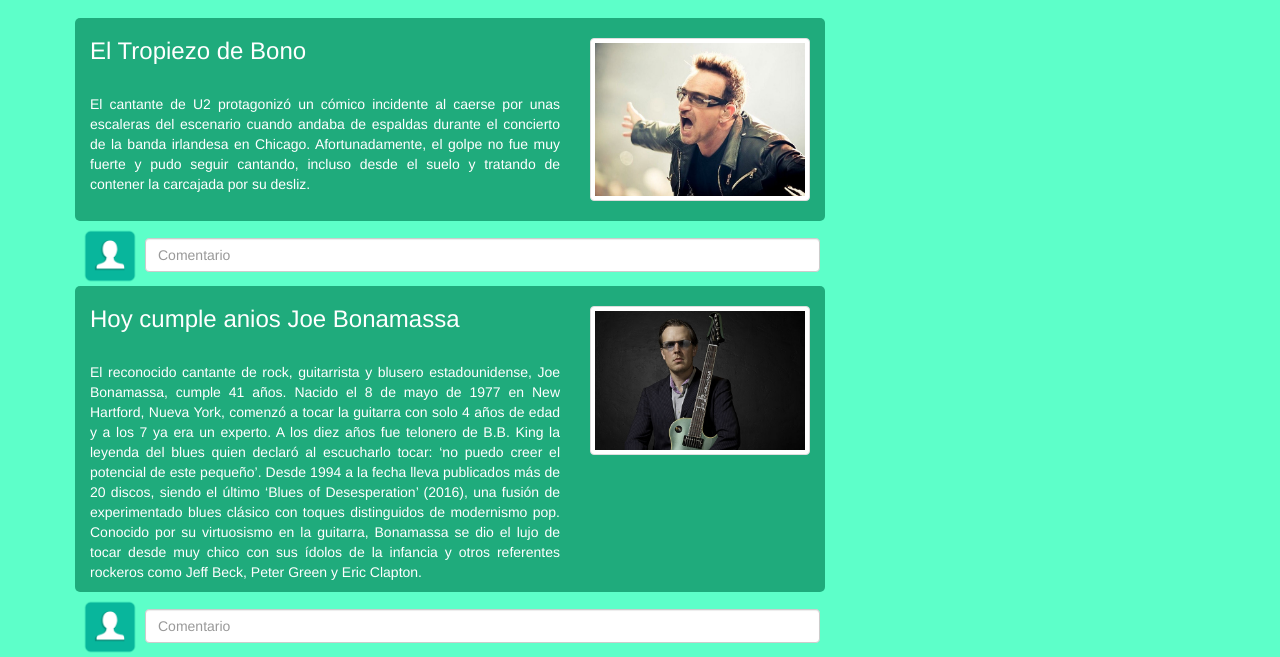
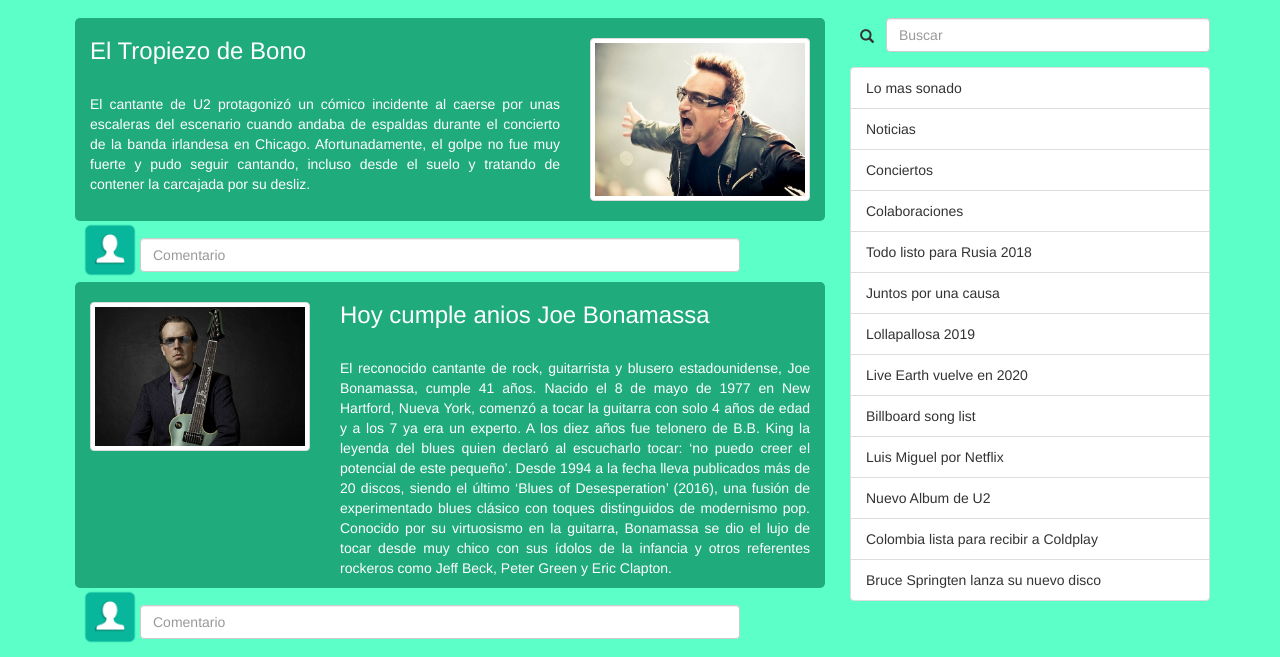
Before and after one commit to grandavi/Prueba_Frameworks_Librerias_CSS, a plain HTML site: page Blog_Bootstrap/index.html in a window 1280 px wide. Shown: the part 264-921 px from the top of the page. Drawn offline with Linux system fonts and the light colour scheme.

Commit message:
Primer_respaldo_b3
este es el ultimo respaldo del blog de bootstrap

```diff
--- a/Blog_Bootstrap/css/style.css
+++ b/Blog_Bootstrap/css/style.css
@@ -37,15 +37,33 @@ color: white;
   border-radius: 5px;
 }
 .cajatexto{
-  width: 90%;
-  margin-left: 10%;
+  width: 80%;
+  margin-left: 8%;
   margin-top: 17px;
-
+  margin-bottom: 10px;
 }
 .iconousuario{
-  margin-top: 5px;
+  margin-top: -1px;
   margin-left: 10px;
   width: 8%;
   height: 8%;
   float: left;
 }
+.iconsetup{
+margin-left: 10px;
+margin-top: 10px;
+}
+.barrabusqueda{
+  width: 90%;
+  float: right;
+}
+.listagrupal{
+  margin-top: 20px;
+}
+@media (max-width: 800px){
+  .cajaredeslogo{
+    display: flex;
+    justify-content: center;
+    align-items: center;
+  }
+}
--- a/Blog_Bootstrap/index.html
+++ b/Blog_Bootstrap/index.html
@@ -12,10 +12,10 @@
   <body class="backcolor">
     <div class="container">
     <div class="row">
-      <div class="col-lg-3 col-md-3 col-sm-3">
-        <img class="img-fluid logo_img" src="img/logo.png" alt="logo">
+      <div class="cajaredeslogo col-lg-3 col-md-3 col-sm-3">
+        <img class=" img-fluid logo_img" src="img/logo.png" alt="logo">
       </div>
-      <div class="col-lg-3 col-md-3 col-sm-3 col-lg-offset-6">
+      <div class="cajaredeslogo col-lg-3 col-md-3 col-sm-3 col-lg-offset-6 col-md-offset-6 col-sm-offset-6">
         <img class="redessociales" src="img/facebook.png" alt="facebook">
         <img class="redessociales" src="img/instagram.png" alt="instagram">
         <img class="redessociales" src="img/twiter.png" alt="twiter">
@@ -37,7 +37,7 @@
             <li><a href="#">Letras</a></li>
             <li><a href="#">Acordes</a></li>
           </ul>
-          <ul class="nav navbar-nav navbar-right">
+          <ul class="visible-lg nav navbar-nav navbar-right">
             <li><a href="#"><span class="glyphicon glyphicon-user"></span> Suscribete</a></li>
             <li><a href="#"><span class="glyphicon glyphicon-log-in"></span> Ingresa</a></li>
           </ul>
@@ -63,7 +63,7 @@
           </div>
         </div>
         <div class="row contentblog">
-          <div class="col-lg-8 col-md-12 col-sm-12">
+          <div class="pull-right col-lg-8 col-md-12 col-sm-12">
             <h3 style="color:white;">Hoy cumple anios Joe Bonamassa</h3>
             <p class="textblog">El reconocido cantante de rock, guitarrista y blusero estadounidense, Joe Bonamassa, cumple 41 años. Nacido el 8 de mayo de 1977 en New Hartford, Nueva York, comenzó a tocar la guitarra con solo 4 años de edad y a los 7 ya era un experto. A los diez años fue telonero de B.B. King la leyenda del blues quien declaró al escucharlo tocar: ‘no puedo creer el potencial de este pequeño’.
             Desde 1994 a la fecha lleva publicados más de 20 discos, siendo el último ‘Blues of Desesperation’ (2016), una fusión de experimentado blues clásico con toques distinguidos de modernismo pop.
@@ -80,7 +80,25 @@
           </div>
         </div>
       </div>
-      <div class="col-lg-4 d-sm-none d-md-block"></div>
+      <div class="col-lg-4 visible-lg">
+        <span class="iconsetup glyphicon glyphicon-search"></span>
+        <input type="text" name="buscar" placeholder="Buscar" id="buscar" class=" form-control barrabusqueda"></input>
+        <ul class="list-group listagrupal">
+          <li class="list-group-item">Lo mas sonado</li>
+          <li class="list-group-item">Noticias</li>
+          <li class="list-group-item">Conciertos</li>
+          <li class="list-group-item">Colaboraciones</li>
+          <li class="list-group-item">Todo listo para Rusia 2018</li>
+          <li class="list-group-item">Juntos por una causa</li>
+          <li class="list-group-item">Lollapallosa 2019</li>
+          <li class="list-group-item">Live Earth vuelve en 2020</li>
+          <li class="list-group-item">Billboard song list</li>
+          <li class="list-group-item">Luis Miguel por Netflix</li>
+          <li class="list-group-item">Nuevo Album de U2</li>
+          <li class="list-group-item">Colombia lista para recibir a Coldplay</li>
+          <li class="list-group-item">Bruce Springten lanza su nuevo disco</li>
+        </ul>
+      </div>
     </div>
     </div>
   </body>
```
